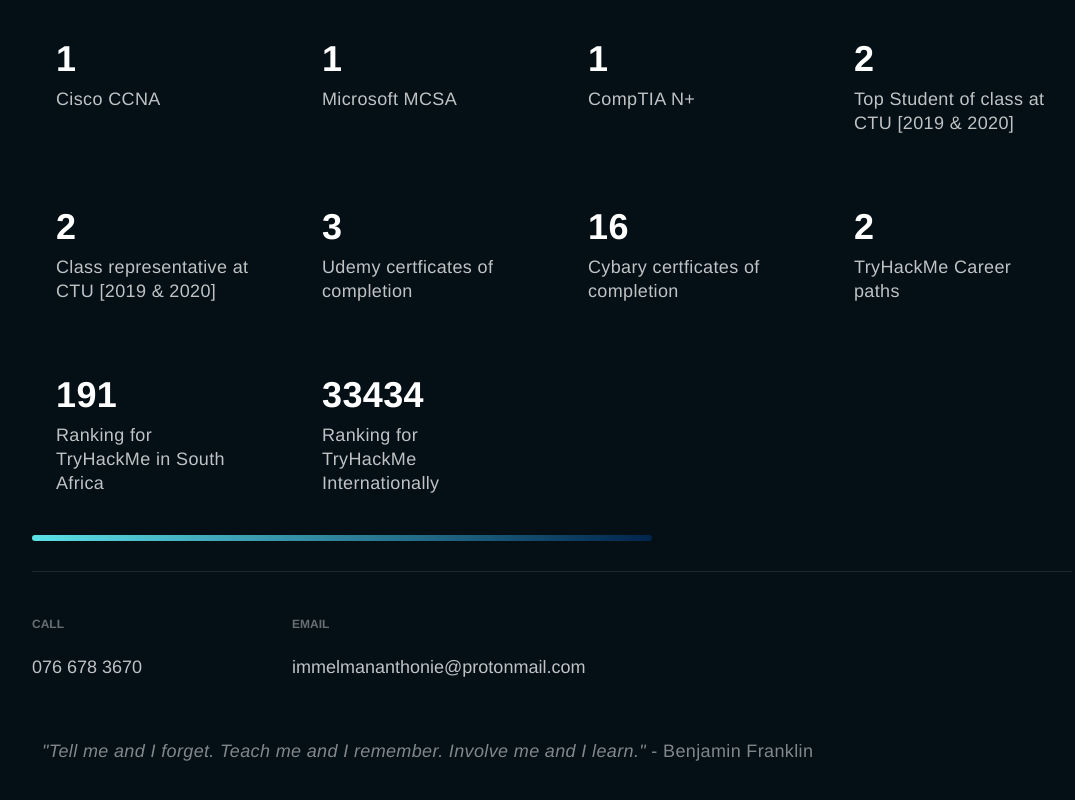
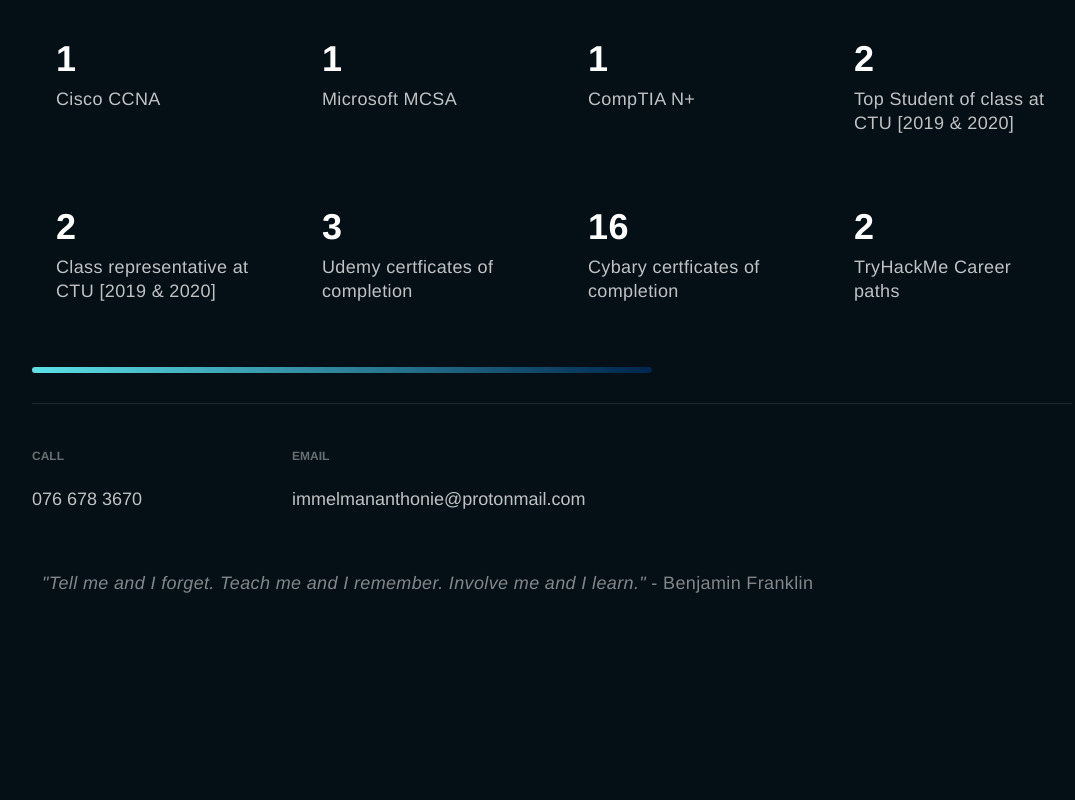
Before and after one commit to 1monKEY51/Website, a Next.js app: page / in a window 1280 px wide. Shown: the part 5794-6594 px from the top of the page, without its empty margins (88-1163 px from the left). After the commit the page ends 6452 px from the top, so only its background shows below. Built offline with nearby package versions, Linux system fonts and the light colour scheme.

Commit message:
Change Records

```diff
--- a/src/components/Acomplishments/Acomplishments.js
+++ b/src/components/Acomplishments/Acomplishments.js
@@ -12,8 +12,6 @@
   { number: 3, text: 'Udemy certficates of completion', },
   { number: 16, text: 'Cybary certficates of completion', },
   { number: 2, text: 'TryHackMe Career paths', },
-  { number: 191, text: 'Ranking for TryHackMe in South Africa', },
-  { number: 33434, text: 'Ranking for TryHackMe Internationally', },
 ];
 
 const Acomplishments = () => (
```
